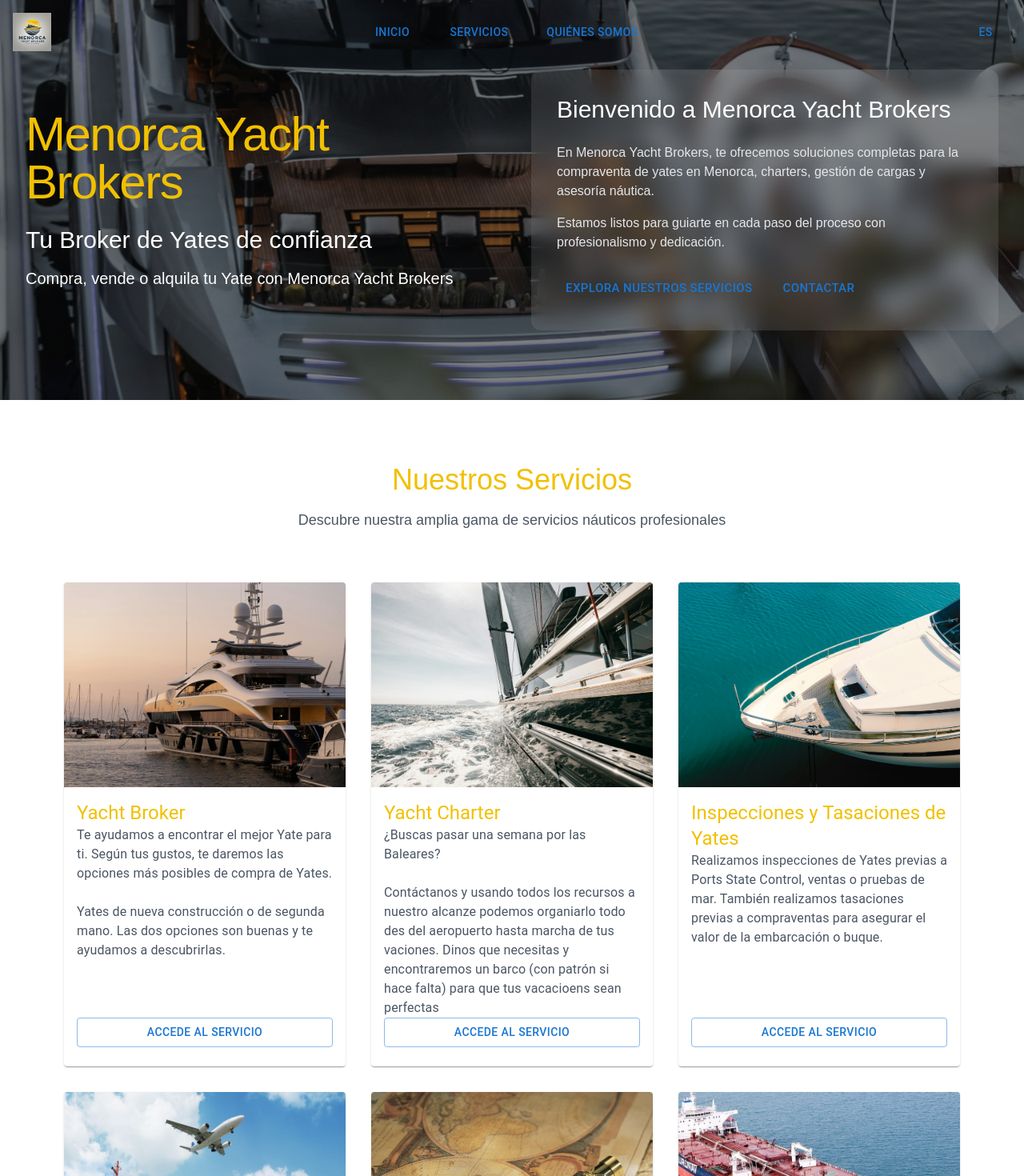
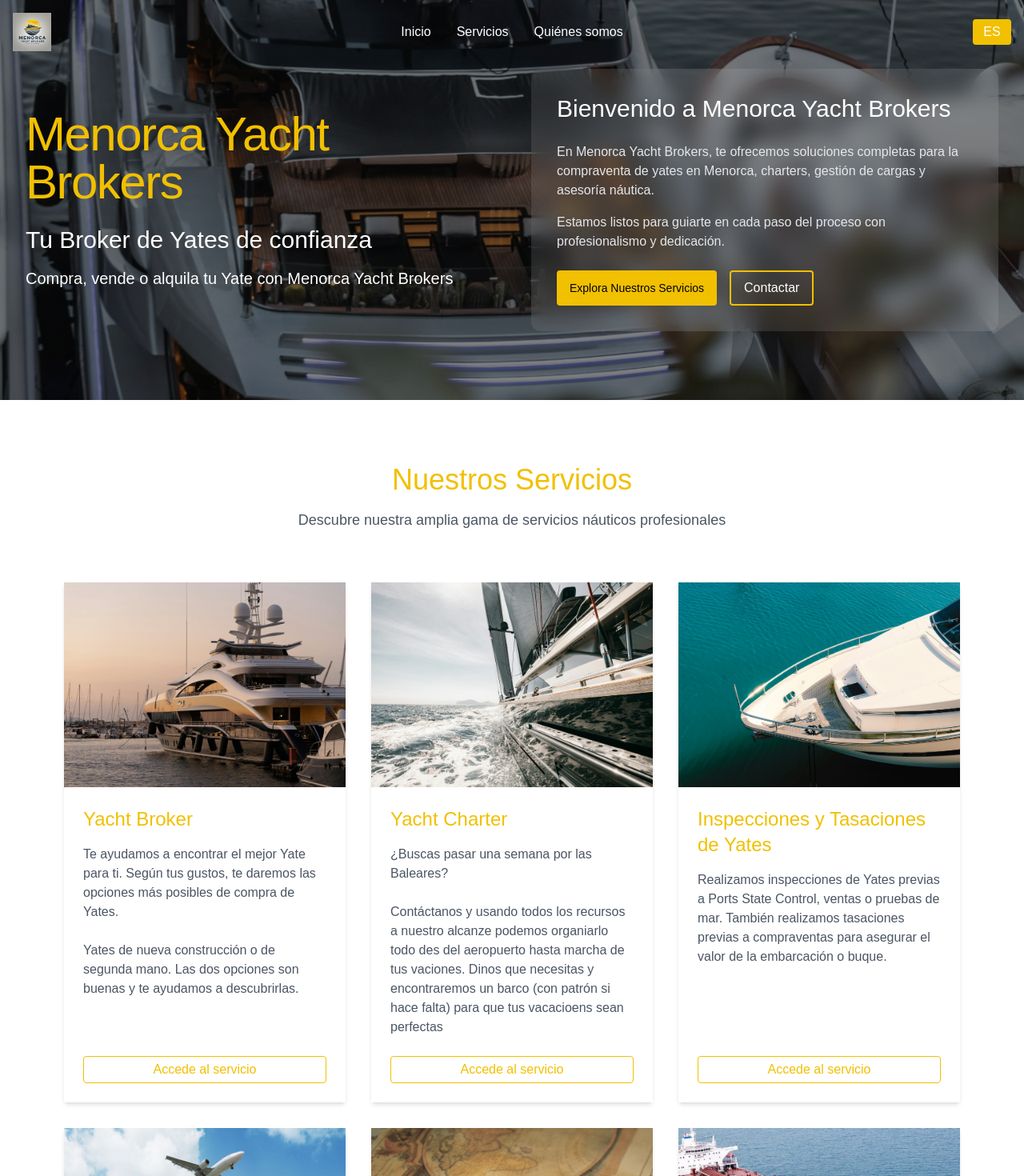
Before and after one commit to davidfreixes/myb, a Next.js app: page / in a window 1280 px wide. Shown: the top 1470 px of the page at 80% size. Built offline with nearby package versions, Linux system fonts and the light colour scheme.

Commit message:
feat: change to mantine

```diff
--- a/client/home/components/hero.tsx
+++ b/client/home/components/hero.tsx
@@ -1,4 +1,4 @@
-import { Button } from "@mui/material";
+import { Button } from "@mantine/core";
 import { motion } from "framer-motion";
 import Image from "next/image";
 
@@ -65,14 +65,12 @@
                 </div>
                 <div className="mt-6 md:mt-8 flex flex-col sm:flex-row gap-3 md:gap-4">
                   <Button
-                    className="w-full sm:w-auto bg-primary hover:bg-primary/75 text-black font-normal text-sm md:text-md py-2 px-4"
-                    size="large"
+                    className="w-full rounded sm:w-auto bg-primary hover:bg-primary/75 text-black font-normal text-sm md:text-md py-2 px-4"
                   >
                     Explora Nuestros Servicios
                   </Button>
                   <Button
-                    className="w-full sm:w-auto border-primary border-2 z-1 text-white hover:bg-white/10 hover:border-primary hover:text-primary text-sm md:text-base py-2 px-4"
-                    size="large"
+                    className="w-full rounded sm:w-auto border-primary border-2 z-10 text-white hover:bg-white/10 hover:border-primary hover:text-primary text-sm md:text-base py-2 px-4"
                   >
                     Contactar
                   </Button>
--- a/client/home/components/services-section.tsx
+++ b/client/home/components/services-section.tsx
@@ -1,10 +1,4 @@
-import {
-  Button,
-  Card,
-  CardContent,
-  CardMedia,
-  Typography,
-} from "@mui/material";
+import { Button, Card } from "@mantine/core";
 import { motion } from "framer-motion";
 import Image from "next/image";
 
@@ -102,39 +96,30 @@
               transition={{ duration: 0.8, delay: index * 0.1 }}
               className="flex"
             >
-              <Card className="h-full w-full flex flex-col hover:shadow-2xl transition-shadow duration-300">
-                <CardMedia
-                  component="div"
-                  className="relative h-48 sm:h-56 md:h-64"
-                >
+              <Card className="h-full w-full flex flex-col shadow-md hover:shadow-2xl transition-shadow duration-300">
+                <div className="relative h-48 sm:h-56 md:h-64">
                   <Image
                     src={service.image}
                     alt={service.title}
                     fill
                     className="object-cover"
                   />
-                </CardMedia>
-                <CardContent className="p-4 sm:p-5 md:p-6 flex-grow flex flex-col">
-                  <Typography
-                    variant="h5"
-                    component="h3"
-                    className="font-montserrat text-primary text-lg sm:text-xl md:text-2xl mb-2 sm:mb-3 md:mb-4"
-                  >
+                </div>
+                <div className="p-4 sm:p-5 md:p-6 flex-grow flex flex-col">
+                  <h3 className="font-montserrat text-primary text-lg sm:text-xl md:text-2xl mb-2 sm:mb-3 md:mb-4">
                     {service.title}
-                  </Typography>
-                  <Typography
-                    variant="body1"
+                  </h3>
+                  <div
                     className="text-gray-600 text-sm sm:text-base flex-grow mb-4 sm:mb-6"
                   >
                     {service.description}
-                  </Typography>
+                  </div>
                   <Button
-                    variant="outlined"
-                    className="border-primary text-primary hover:bg-primary hover:text-white normal-case text-sm sm:text-base w-full sm:w-auto"
+                    className="border-primary border-[1px] rounded text-primary hover:bg-primary hover:text-white p-1 text-sm sm:text-base w-full sm:w-auto md:w-auto"
                   >
                     Accede al servicio
                   </Button>
-                </CardContent>
+                </div>
               </Card>
             </motion.div>
           ))}
--- a/client/layout/components/header.tsx
+++ b/client/layout/components/header.tsx
@@ -1,4 +1,4 @@
-import { Button } from "@mui/material";
+import { Button } from "@mantine/core";
 import Image from "next/image";
 import Link from "next/link";
 import { useState } from "react";
@@ -92,7 +92,7 @@
           {/* Language Selector */}
           <div className="flex items-center">
             <Button
-              className="bg-primary hover:bg-primary/90 text-white min-w-[48px]"
+              className="bg-primary hover:bg-primary/90 text-white min-w-[48px] rounded p-1"
             >
               ES
             </Button>
--- a/package.json
+++ b/package.json
@@ -9,10 +9,9 @@
     "lint": "next lint"
   },
   "dependencies": {
-    "@emotion/react": "^11.14.0",
-    "@emotion/styled": "^11.14.0",
     "@heroicons/react": "^2.2.0",
-    "@mui/material": "^6.3.0",
+    "@mantine/core": "^7.15.2",
+    "@mantine/hooks": "^7.15.2",
     "framer-motion": "^11.15.0",
     "next": "15.1.3",
     "react": "^19.0.0",
--- a/pages/_app.tsx
+++ b/pages/_app.tsx
@@ -1,6 +1,11 @@
 import "@/styles/globals.css";
+import { MantineProvider } from "@mantine/core";
 import type { AppProps } from "next/app";
 
 export default function App({ Component, pageProps }: AppProps) {
-  return <Component {...pageProps} />;
+  return (
+    <MantineProvider>
+      <Component {...pageProps} />;
+    </MantineProvider>
+  );
 }
```
Also changed, not shown: 1 other file (tests, documents, lock files or other folders).
